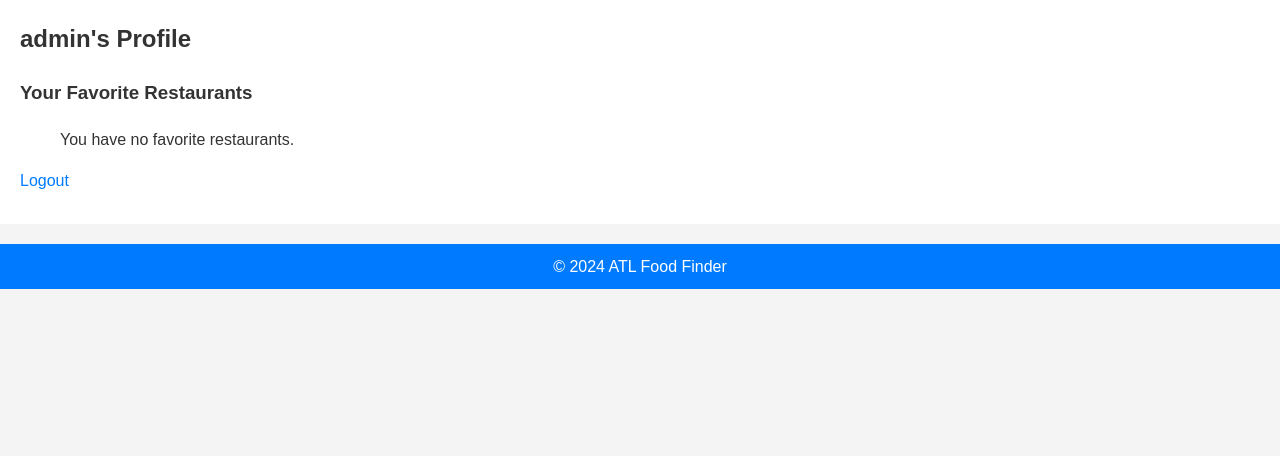
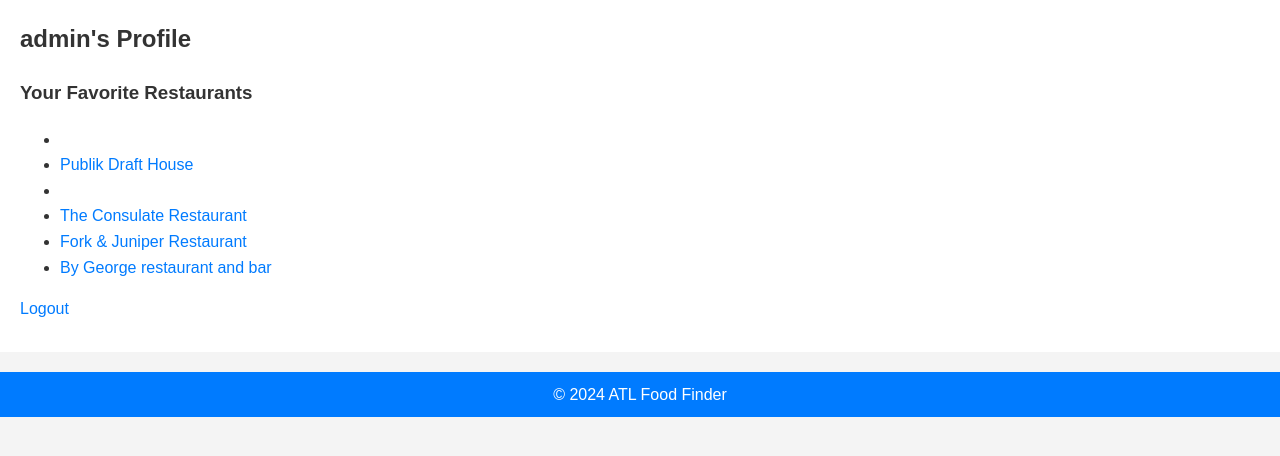
Before and after one commit to IanCVal94/CS2340_Team39, a Django app: page /accounts/profile/ in a window 1280 px wide. Shown: the part 83-539 px from the top of the page. Run offline with Django 5.2, Linux system fonts and the light colour scheme; a user stored in the database is signed in; data comes from the database, SQL or seed files in the repository.

Commit message:
FAVORITE RESTAURANTS IN PROFILE VIEW NOW WORK

```diff
--- a/templates/registration/profile.html
+++ b/templates/registration/profile.html
@@ -3,7 +3,7 @@
 <h2>{{ user.username }}'s Profile</h2>
 <h3>Your Favorite Restaurants</h3>
 <ul>
-    {% for restaurant in user.favorites %}
+    {% for restaurant in user.profile.favorites.all %}
         <li>
             <a href="{% url 'detail' restaurant.place_id %}">
                 {{ restaurant.name }}
```
